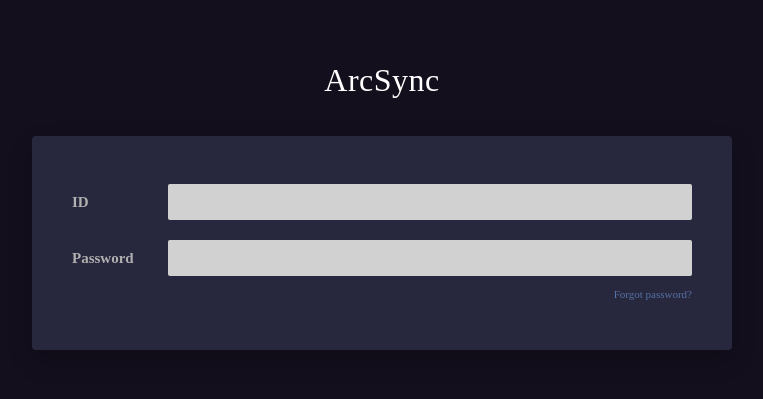
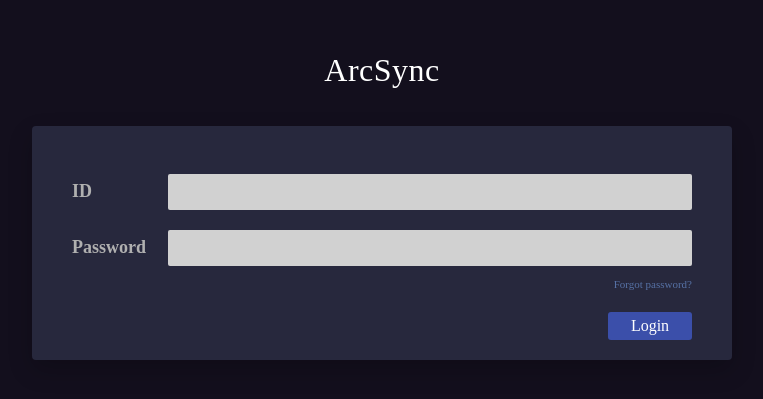
Before and after one commit to goodrammers/arcview-front, a Vue app: page /real-time#/login in a window 1280 px wide. Shown: the part 137-536 px from the top of the page, without its empty margins (258-1021 px from the left). Built offline with nearby package versions, Linux system fonts and the light colour scheme.

Commit message:
로그인 페이지 변경

```diff
--- a/src/pages/Login.vue
+++ b/src/pages/Login.vue
@@ -17,6 +17,23 @@
 
                     <div class="forgot-password">
                         <a href="#">Forgot password?</a>
+                    </div>
+                    <div style="display: flex; justify-content: flex-end">
+                        <button
+                            @click="login"
+                            style="
+                                cursor: pointer;
+                                background-color: #3b4faa;
+                                width: 84px;
+                                height: 28px;
+                                border-radius: 3px;
+                                color: white;
+                                font-weight: 500;
+                                font-size: 16px;
+                            "
+                        >
+                            Login
+                        </button>
                     </div>
                 </div>
             </div>
@@ -71,7 +88,7 @@ async function login() {
 .login-box {
     width: 100%;
     background-color: #27283d; /* Card background */
-    padding: 48px 40px;
+    padding: 48px 40px 20px 40px;
     border-radius: 4px;
     box-shadow: 0 10px 25px rgba(0, 0, 0, 0.2);
 }
@@ -89,7 +106,7 @@ async function login() {
     gap: 16px;
 
     label {
-        font-size: 15px;
+        font-size: 18px;
         font-weight: 600;
         color: #b0b0b0; /* Light gray label */
         width: 80px; /* Fixed width for alignment */
```
